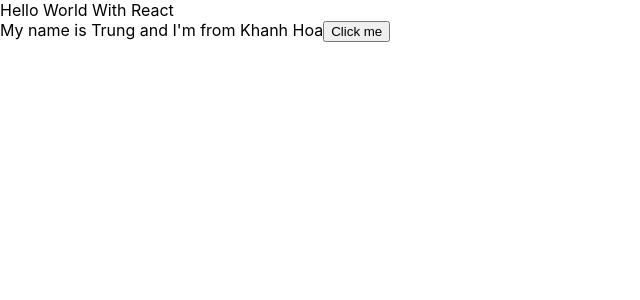
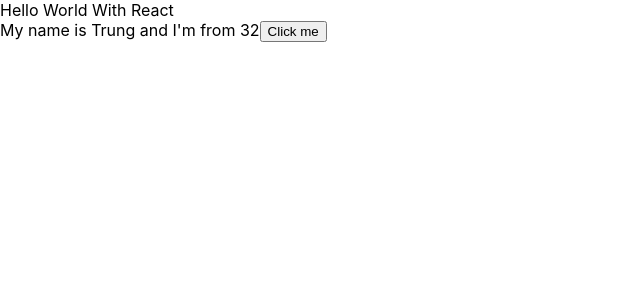
Before and after one commit to iamlddt/React-FullStack, a React (Create React App) app: page / in a window 1280 px wide. Shown: the top 300 px of the page, without its empty margins (0-640 px from the left). Built offline with nearby package versions, Linux system fonts and the light colour scheme.

Commit message:
setState

```diff
--- a/src/components/MyComponent.js
+++ b/src/components/MyComponent.js
@@ -12,12 +12,18 @@
     handleOnclick = (event) => {
         console.log('>> Click my button')
         console.log('My name is ', this.state.name)
+
+        // merge state => React class
+        this.setState({
+            name: 'Khue',
+            age: '27'
+        })
     };
 
     render() {
         return (
             <div>
-                My name is {this.state.name} and I'm from {this.state.address}
+                My name is {this.state.name} and I'm from {this.state.age}
                 <button onClick={(event) => { this.handleOnclick(event) }}>Click me</button>
             </div>
         )
```
